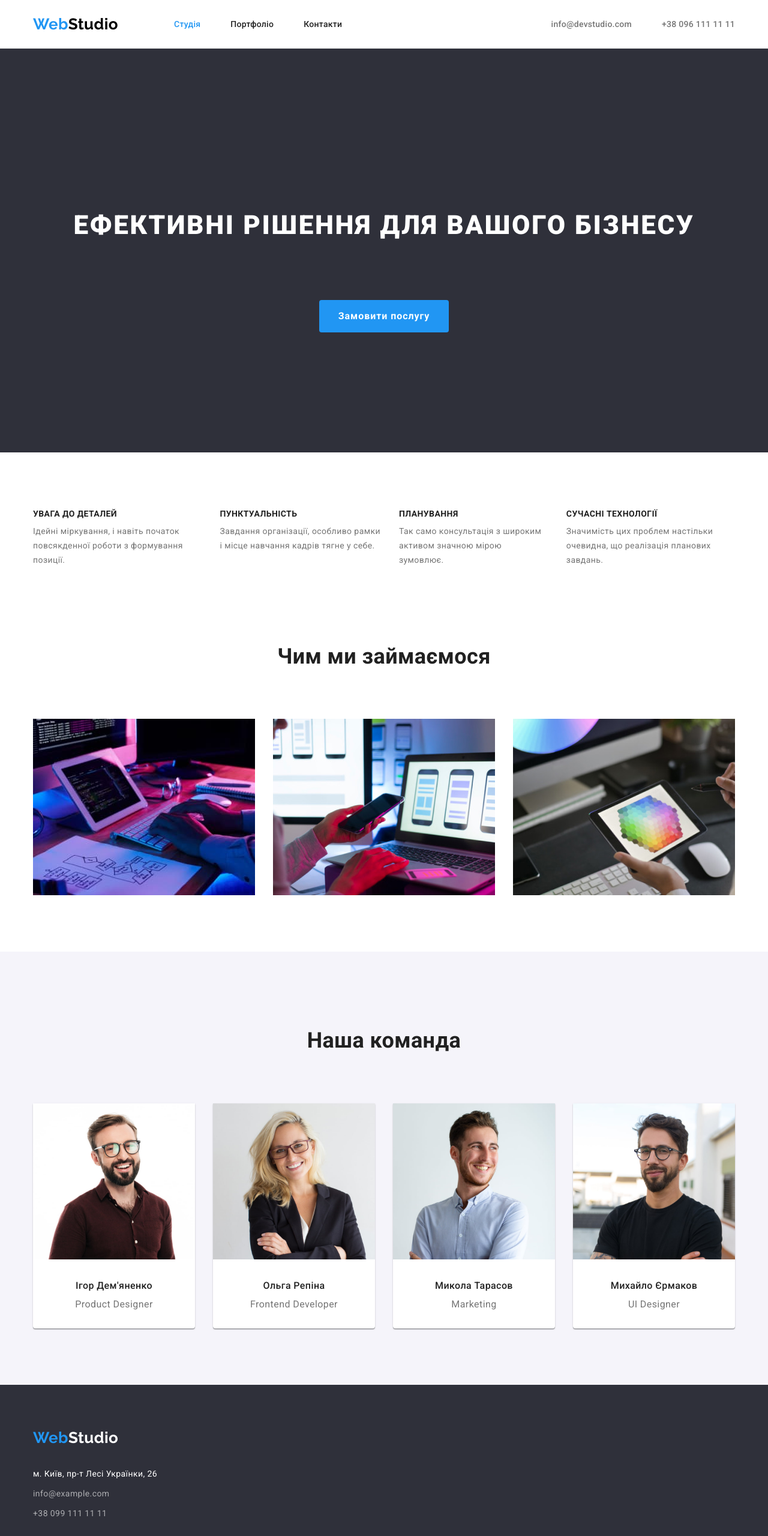
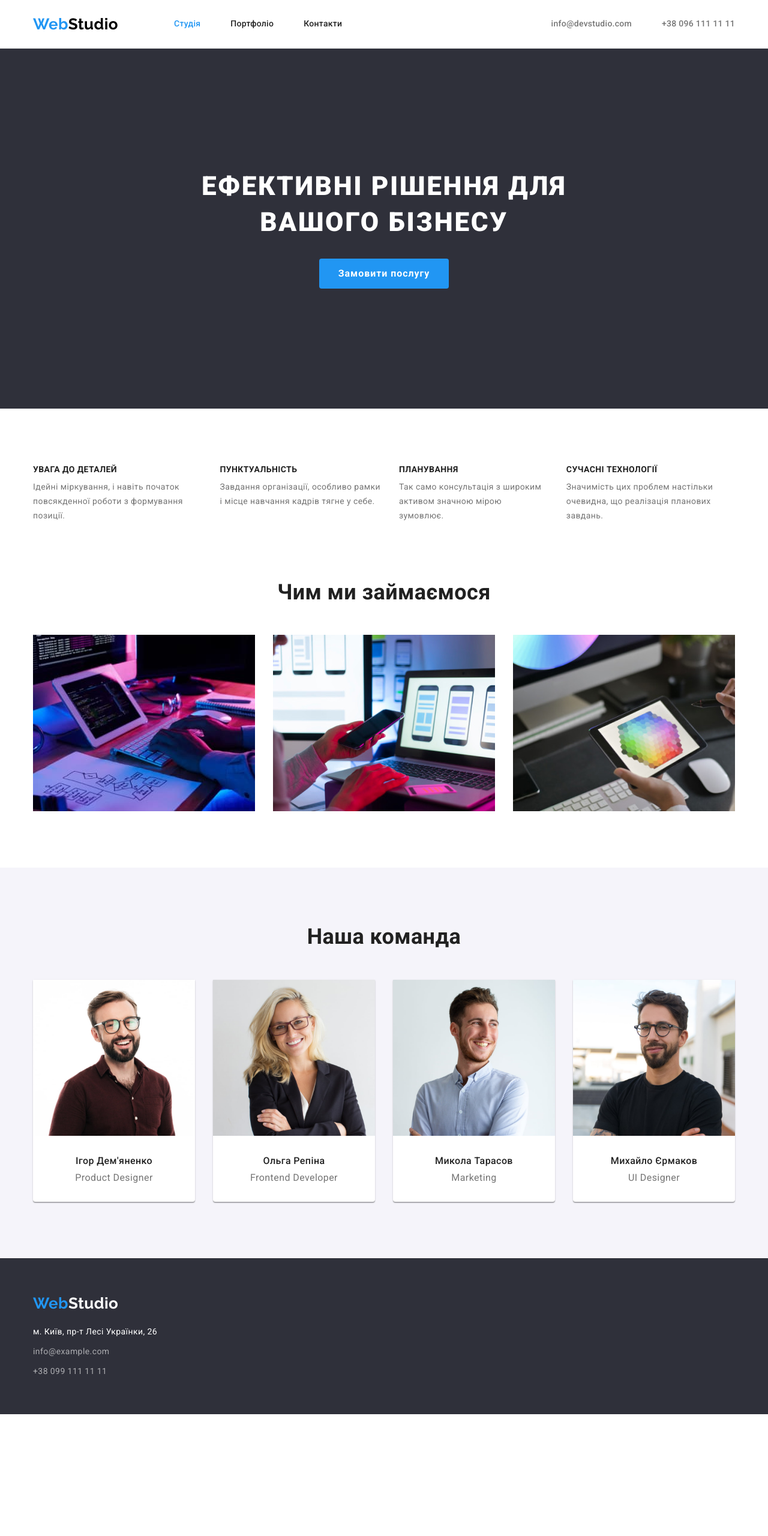
Before and after one commit to KsushkaKov/goit-markup-hw-03, a website: page index.html in a window 1280 px wide. Shown: the whole page at 60% size. After the commit the page ends 2357 px from the top, so only its background shows below. Drawn offline with nearby package versions, Linux system fonts and the light colour scheme.

Commit message:
Edited line-height, hero-title, removed margin footer

```diff
--- a/css/styles.css
+++ b/css/styles.css
@@ -53,7 +53,7 @@ h6 {
 .page-logo-footer {
   font-weight: 700;
   font-size: 26px;
-  line-height: 2.18;
+  line-height: 1.19;
   color: var(--acent-color);
 }
 
@@ -151,7 +151,7 @@ ul {
 .link-email,
 .link-number {
   font-weight: 500;
-  line-height: 1.17;
+  line-height: 1.14;
   letter-spacing: 0.02em;
 }
 
@@ -179,7 +179,9 @@ ul {
   letter-spacing: 0.06em;
   text-transform: uppercase;
   color: var(--white-color);
-  line-height: 4.28;
+  line-height: 1.36;
+  width: 696px;
+  margin: 0 auto;
 }
 
 .hero-title-transform {
@@ -190,7 +192,7 @@ ul {
   display: inline-block;
   font-weight: 700;
   font-size: 16px;
-  line-height: 2.14;
+  line-height: 1.87;
   letter-spacing: 0.06em;
   cursor: pointer;
   padding: 10px 32px;
@@ -218,7 +220,7 @@ ul {
 .features-title {
   font-size: 14px;
   font-weight: 700;
-  line-height: 1.17;
+  line-height: 1.14;
   text-transform: uppercase;
   margin-top: 0;
   margin-bottom: 10px;
@@ -242,7 +244,7 @@ ul {
   color: var(--main-color-text);
   font-weight: 700;
   font-size: 36px;
-  line-height: 3.01;
+  line-height: 1.17;
   margin: 0;
   text-align: center;
   margin-bottom: 50px;
@@ -271,17 +273,17 @@ ul.main-team-list {
 .main-team-list-title {
   font-weight: 500;
   font-size: 16px;
-  line-height: 1.33;
-  padding-top: 30px;
-  padding-bottom: 10px;
+  line-height: 1.16;
+  margin-top: 30px;
+  margin-bottom: 10px;
 }
 
 .main-team-list-text {
   font-size: 16px;
-  line-height: 1.33;
+  line-height: 1.16;
   color: var(--secondary-color);
   margin: 0;
-  padding-bottom: 30px;
+  margin-bottom: 30px;
 }
 
 .section-team {
@@ -305,9 +307,6 @@ address.footer-adress {
   margin-top: 20px;
 }
 
-.footer-section.portfolio {
-  margin-top: 94px;
-}
 
 .footer-adress .item:not(:last-child) {
   margin-bottom: 9px;
@@ -350,7 +349,7 @@ address.footer-adress {
   border: none;
   font-weight: 500;
   font-size: 16px;
-  line-height: 1.85;
+  line-height: 1.62;
   color: var(--main-color-text);
   font-family: "Roboto", sans-serif;
   cursor: pointer;
@@ -383,7 +382,7 @@ address.footer-adress {
 
 .portfolio-text {
   font-size: 16px;
-  line-height: 2.14;
+  line-height: 1.87;
   color: var(--secondary-color);
   margin: 0;
 }
@@ -391,7 +390,7 @@ address.footer-adress {
 .portfolio-items {
   font-weight: 700;
   font-size: 18px;
-  line-height: 2.57;
+  line-height: 2;
   letter-spacing: 0.06em;
   color: var(--main-color-text);
   margin: 0;
@@ -400,6 +399,8 @@ address.footer-adress {
 
 .portfolio-img {
   display: block;
+  max-width: 100%;
+  height: auto;
 }
 
 .section-button:focus,
```
